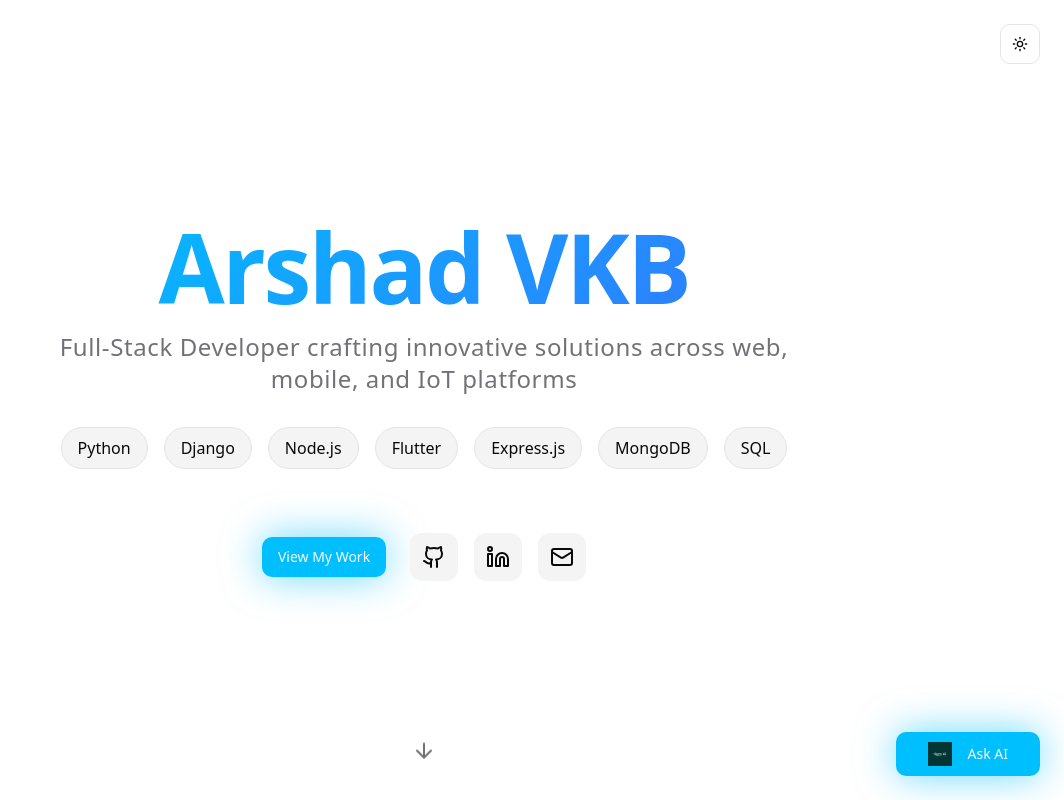
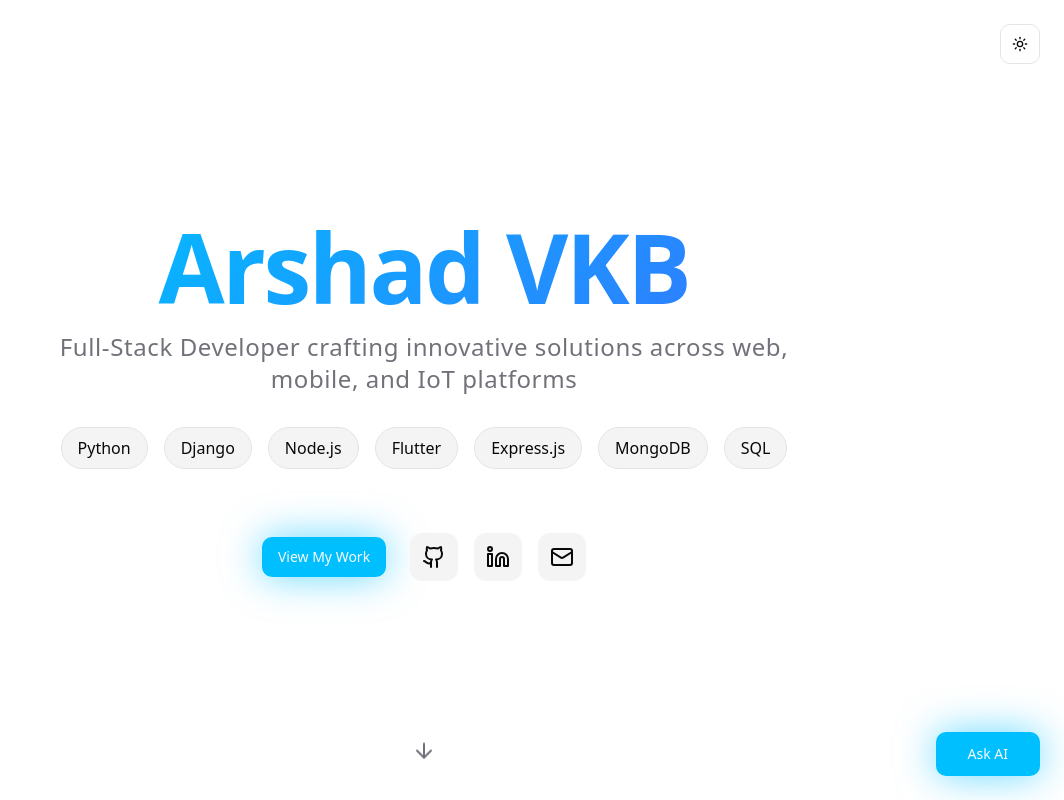
Before and after one commit to Arshadvkb/arshad-portfolio, a React (Vite) app: page / in a window 1280 px wide. Shown: the top 800 px of the page, without its empty margins (216-1280 px from the left). Built offline with nearby package versions, Linux system fonts and the light colour scheme.

Commit message:
Update AIAssistant.tsx

```diff
--- a/src/components/AIAssistant.tsx
+++ b/src/components/AIAssistant.tsx
@@ -164,11 +164,6 @@ What would you like to know?`;
         }`}
         size="lg"
       >
-        <img
-          src={aeroAiLogo}
-          alt="Aero AI Logo"
-          className="w-6 h-6 mr-2 object-contain"
-        />
         Ask  AI
       </Button>
 
```
